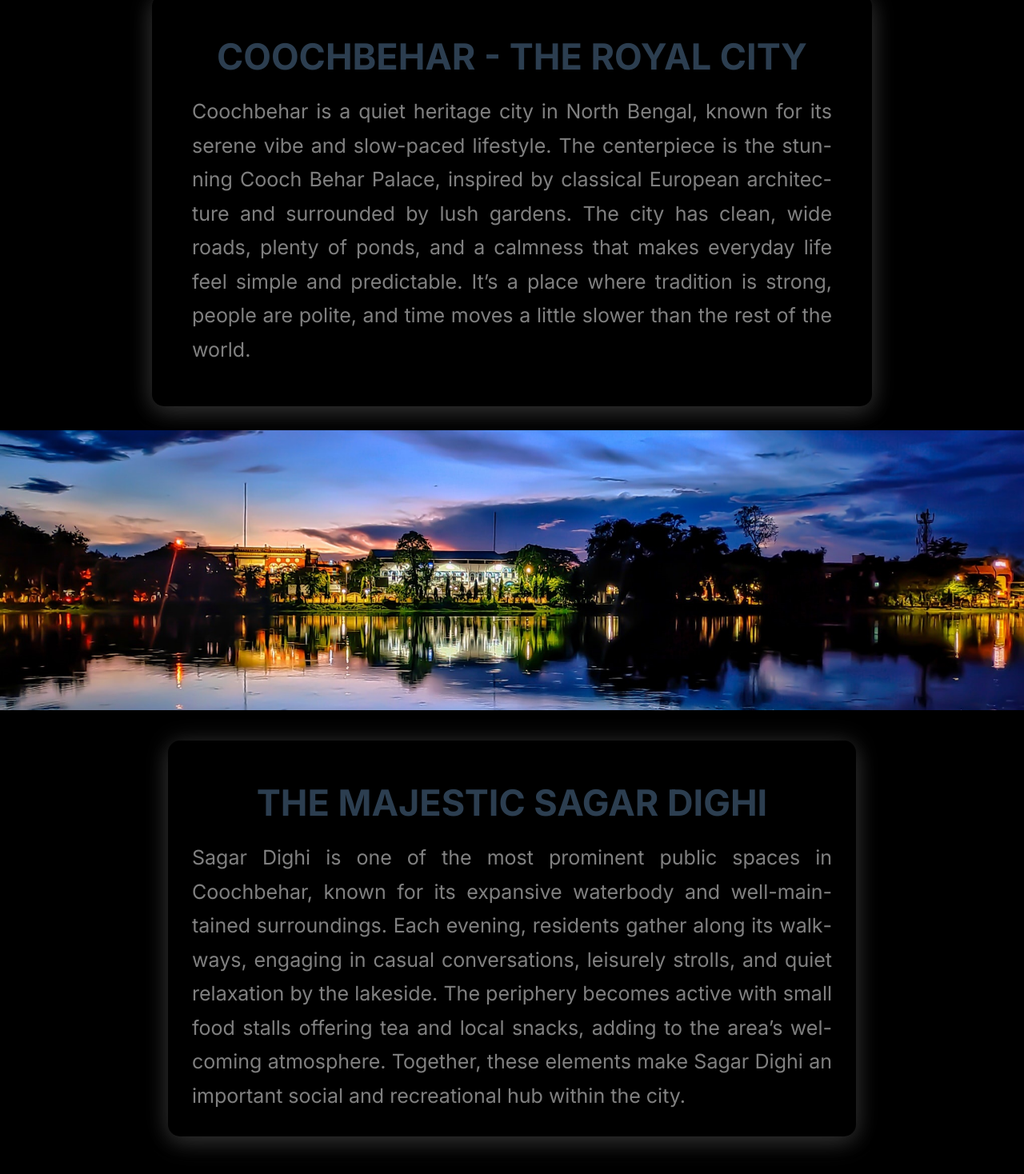
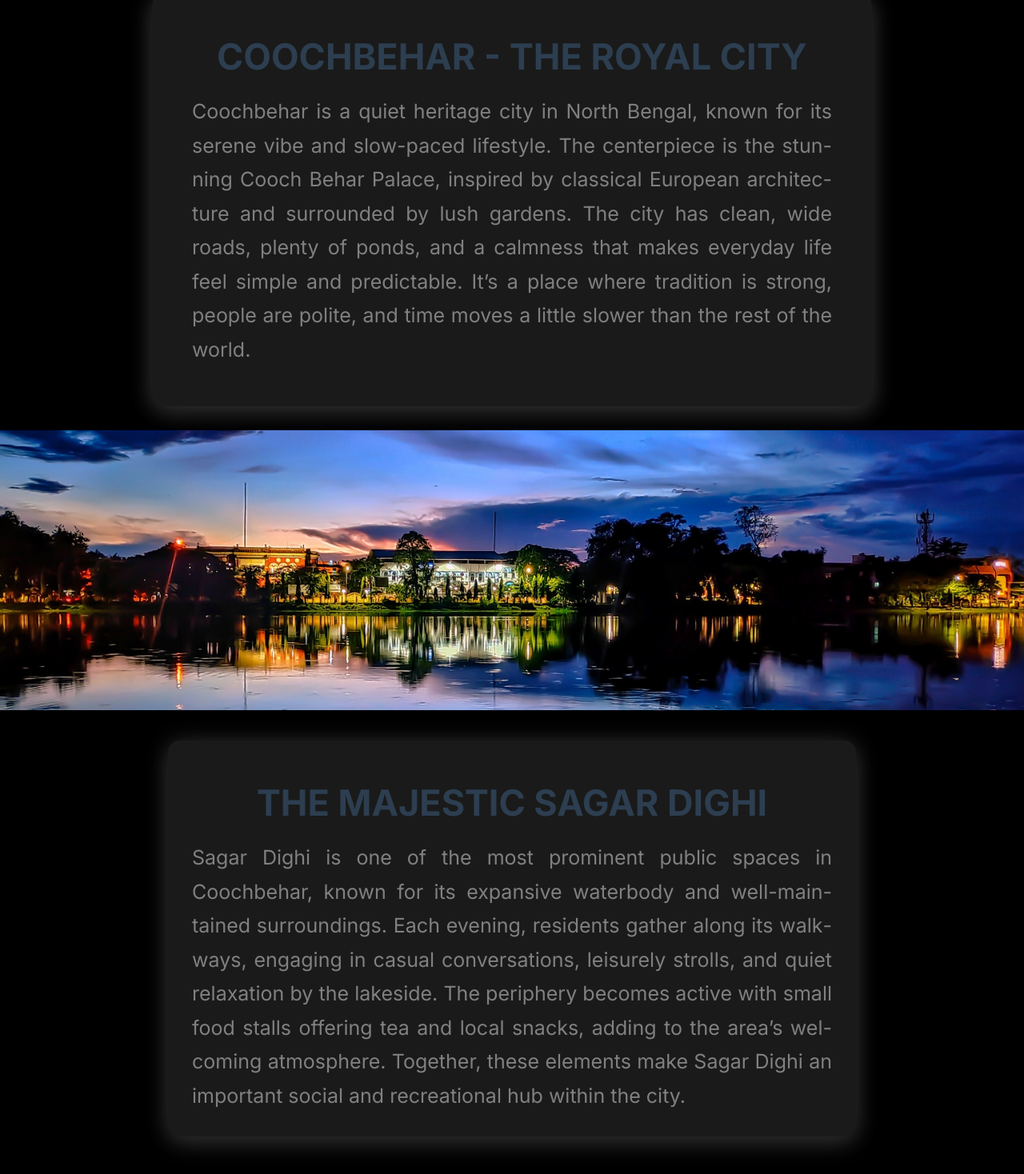
Before and after one commit to abk2191/coochbehar, a React (Vite) app: page / in a window 1280 px wide. Shown: the part 697-2165 px from the top of the page at 80% size. Built offline with nearby package versions, Linux system fonts and the light colour scheme; a web font is replaced by a local one.

Commit message:
Added new features

```diff
--- a/src/index.css
+++ b/src/index.css
@@ -52,6 +52,7 @@ body {
   justify-content: center;
   gap: 20px;
   padding: 50px;
+  background-color: #1a1a1a;
   width: 800px;
   border-radius: 15px;
   box-shadow: 0 0 30px rgba(128, 128, 128, 0.25),
@@ -176,6 +177,7 @@ body {
   gap: 20px;
   margin-top: 30px;
   width: 800px;
+  background-color: #1a1a1a;
   border-radius: 15px;
   margin-bottom: 20px;
   box-shadow: 0 0 30px rgba(128, 128, 128, 0.25),
```
